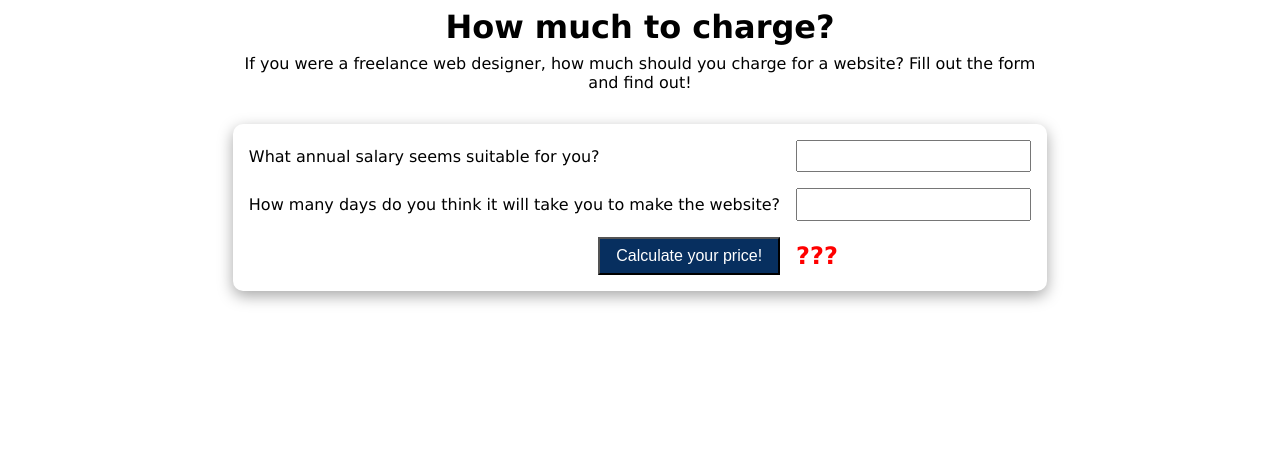
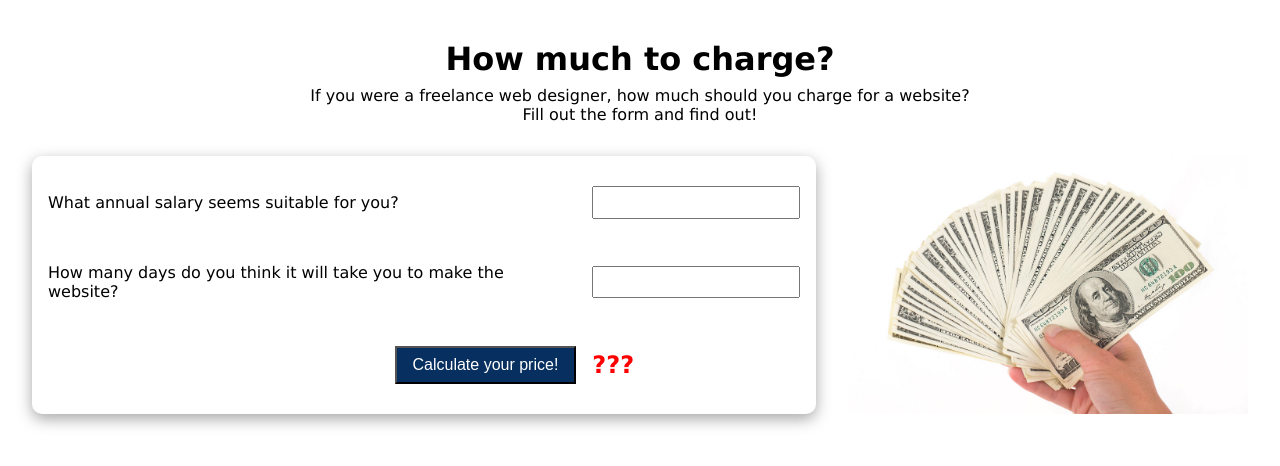
Before and after one commit to Ruaidhri-MacKenzie/enterprise-web-lab-01, a plain HTML site: page index.html in a window 1280 px wide. Drawn offline with Linux system fonts and the light colour scheme.

Commit message:
Added image and favicon

```diff
--- a/css/style.css
+++ b/css/style.css
@@ -11,11 +11,20 @@ body {
 #container {
 	display: grid;
 	justify-content: center;
+	justify-items: center;
+	grid-template-areas:
+		"header header"
+		"form		image";
 	gap: 2em;
+	padding: 2em;
+}
+
+header {
+	grid-area: header;
 }
 
 header p {
-	max-width: 80ch;
+	max-width: 65ch;
 	text-align: center;
 }
 
@@ -25,6 +34,7 @@ h1 {
 }
 
 form {
+	grid-area: form;
 	display: grid;
 	grid-template-columns: auto 1fr;
 	justify-content: center;
@@ -58,3 +68,10 @@ input[type=submit]:focus-within {
 	font-weight: bold;
 	color: red;
 }
+
+img {
+	grid-area: image;
+	max-width: 400px;
+	height: auto;
+	margin: 0 auto;
+}
--- a/index.html
+++ b/index.html
@@ -2,6 +2,7 @@
 <html lang="en">
 <head>
   <title>Price Calculator</title>
+  <link rel="shortcut icon" href="img/favicon.png" type="image/png">
   <link rel="stylesheet" href="css/style.css">
   <script type="module" src="js/main.js"></script>
 </head>
@@ -21,6 +22,8 @@
     <input type="submit" value="Calculate your price!">
     <label id="finalPrice"> ??? </label>
   </form>
+
+  <img src="img/money.jpg" alt="A fan of bank notes">
 </div>
 
 </body>
```
Also changed, not shown: img/favicon.png (added), img/money.jpg (added).
